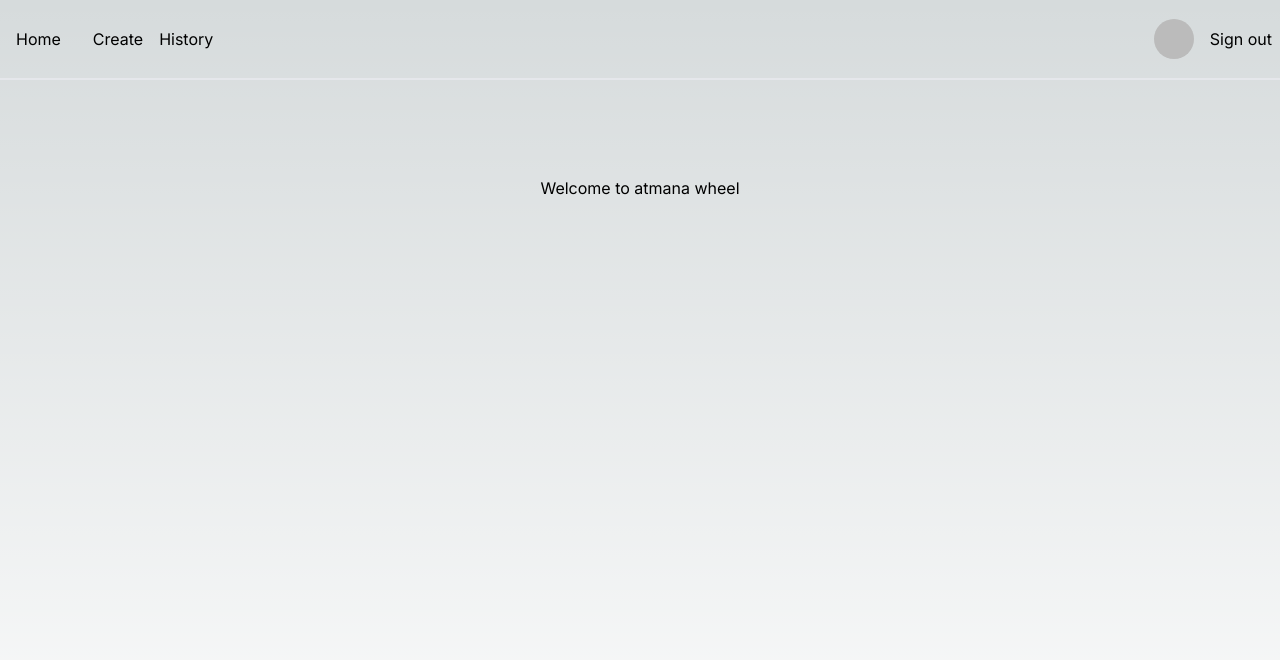
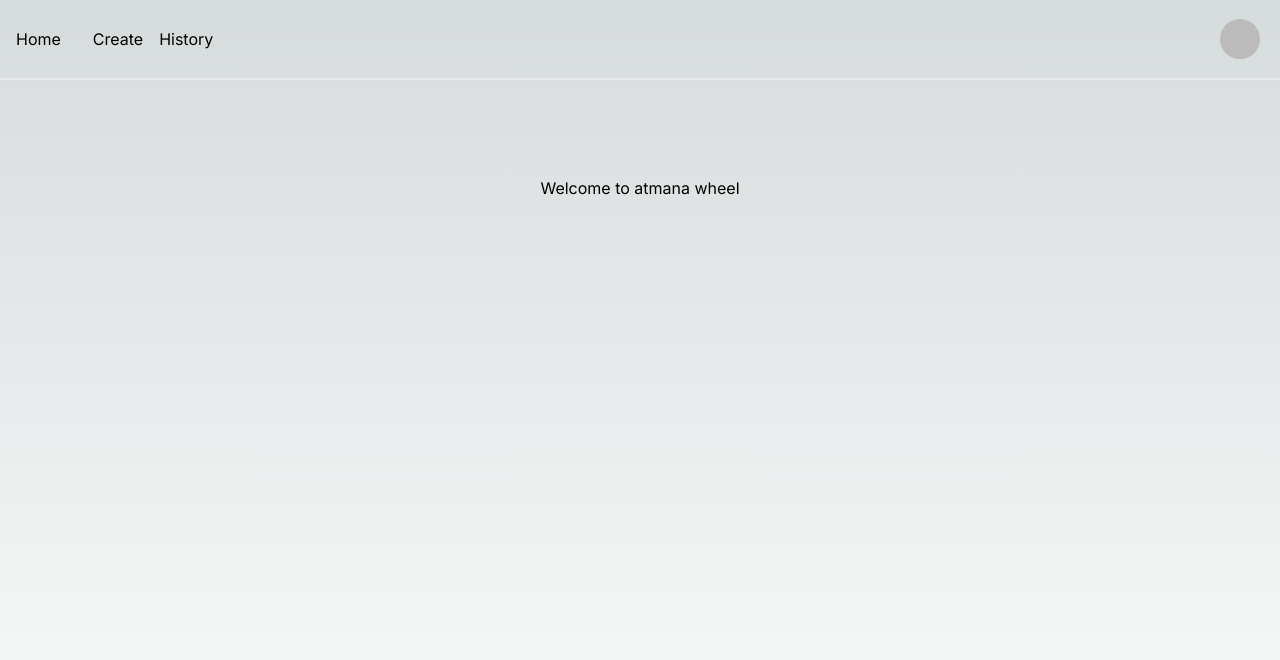
Before and after one commit to lilz3bra/atmana-wheel, a Next.js app: page / in a window 1280 px wide. Shown: the top 660 px of the page. Built offline with nearby package versions, Linux system fonts and the light colour scheme; no server answers; sample sign-in values are in the browser's storage.

Commit message:
Refactored to have less js overhead. Added a dropdown to the profile picture. Organized the structure a bit

```diff
--- a/app/components/Buttons.tsx
+++ /dev/null
@@ -1,29 +0,0 @@
-"use client";
-
-import { useSession, signIn, signOut } from "next-auth/react";
-import Image from "next/image";
-import Link from "next/link";
-
-export function SignInButton() {
-    const { data: session, status } = useSession();
-    if (status === "loading") {
-        return <>...</>;
-    }
-    if (status === "authenticated") {
-        return (
-            <>
-                <div className="rounded-full overflow-hidden w-[40px] h-[40px] ">
-                    <Link href={`/profile/${session.user.id}`}>
-                        <Image src={session.user?.image} width={40} height={40} alt="You" />
-                    </Link>
-                </div>
-                <SignOutButton />
-            </>
-        );
-    }
-    return <button onClick={() => signIn()}>Sign In</button>;
-}
-
-export function SignOutButton() {
-    return <button onClick={() => signOut()}>Sign out</button>;
-}
--- a/app/components/Navbar.tsx
+++ b/app/components/Navbar.tsx
@@ -1,7 +1,7 @@
 import { getServerSession } from "next-auth";
-import { SignInButton } from "./Buttons";
+import { Buttons } from "./ProfileButton/Buttons";
 import Link from "next/link";
-import { authOptions } from "@/api/auth/[...nextauth]/route";
+import { authOptions } from "@/lib/authOptions";
 
 const Navbar = async () => {
     const session = await getServerSession(authOptions);
@@ -17,31 +17,14 @@ const Navbar = async () => {
                         <Link className="block p-2 cursor-pointer hover:bg-blue-700 rounded-xl" href="/create">
                             Create
                         </Link>
-                        {/* <div className="group/prompt relative hover:bg-blue-700 px-2 rounded-xl">
-                            <p className="p-2  cursor-pointer rounded-xl">List</p>
-                            <div className="hidden group-hover/prompt:flex absolute top-full left-0 bg-black border rounded-md p-2">
-                                <Link className="block p-2 cursor-pointer hover:bg-blue-700 rounded-xl" href="/history/prompt">
-                                    Prompts
-                                </Link> */}
                         <Link className="block p-2 cursor-pointer hover:bg-blue-700 rounded-xl" href="/history/wheel">
                             History
                         </Link>
-                        {/* </div>
-                        </div> */}
-                        {/* <Link className="block p-2 cursor-pointer hover:bg-blue-700 rounded-xl" href="/active">
-                            Active
-                        </Link> */}
-                        {/* <Link className="block p-2 cursor-pointer hover:bg-blue-700 rounded-xl" href="/admin/ViewersList">
-                            Viewers
-                        </Link> */}
-                        {/* <Link className="block p-2 cursor-pointer hover:bg-blue-700 rounded-xl" href="/moderation">
-                            Moderation
-                        </Link> */}
                     </div>
                 )}
             </ul>
             <div className="flex flex-row gap-4">
-                <SignInButton />
+                <Buttons session={session} />
             </div>
         </div>
     );
--- /dev/null
+++ b/app/components/ProfileButton/Buttons.tsx
@@ -0,0 +1,9 @@
+import ProfileButton from "./ProfileButton";
+import SignInButton from "./SignInButton";
+import { Session } from "next-auth";
+
+export async function Buttons({ session }: { session: Session | null }) {
+    if (!session) return <SignInButton />;
+
+    return <ProfileButton img={session.user?.image} />;
+}
--- /dev/null
+++ b/app/components/ProfileButton/LogOutButton.tsx
@@ -0,0 +1,13 @@
+"use client";
+import { signOut } from "next-auth/react";
+import React from "react";
+
+const LogOutButton = () => {
+    return (
+        <button className={`text-white hover:bg-slate-600 py-1 px-2 rounded-lg`} onClick={() => signOut()}>
+            Logout
+        </button>
+    );
+};
+
+export default LogOutButton;
--- /dev/null
+++ b/app/components/ProfileButton/ProfileButton.tsx
@@ -0,0 +1,23 @@
+import Image from "next/image";
+import Link from "next/link";
+import LogOutButton from "./LogOutButton";
+
+const ProfileButton = ({ img }: { img: string }) => {
+    return (
+        <div className="mx-auto flex w-full items-center justify-center">
+            <div className="group relative cursor-pointer p-2">
+                <div className="flex items-center justify-between rounded-full overflow-hidden w-[40px] h-[40px] p-1 box-content group-hover:bg-blue-800">
+                    <Image src={img} width={40} height={40} className="rounded-full" alt="You" />
+                </div>
+                <div className="invisible absolute z-50 flex w-fit flex-col bg-slate-500 py-1 my-2 px-4 right-0 text-gray-800 shadow-xl group-hover:visible rounded-md">
+                    <Link className={`text-white hover:bg-slate-600 py-1 px-2 rounded-lg`} href="/moderation">
+                        Moderation
+                    </Link>
+                    <LogOutButton />
+                </div>
+            </div>
+        </div>
+    );
+};
+
+export default ProfileButton;
--- /dev/null
+++ b/app/components/ProfileButton/SignInButton.tsx
@@ -0,0 +1,9 @@
+"use client";
+import React from "react";
+import { signIn } from "next-auth/react";
+
+const SignInButton = () => {
+    return <button onClick={() => signIn()}>Sign In</button>;
+};
+
+export default SignInButton;
```
